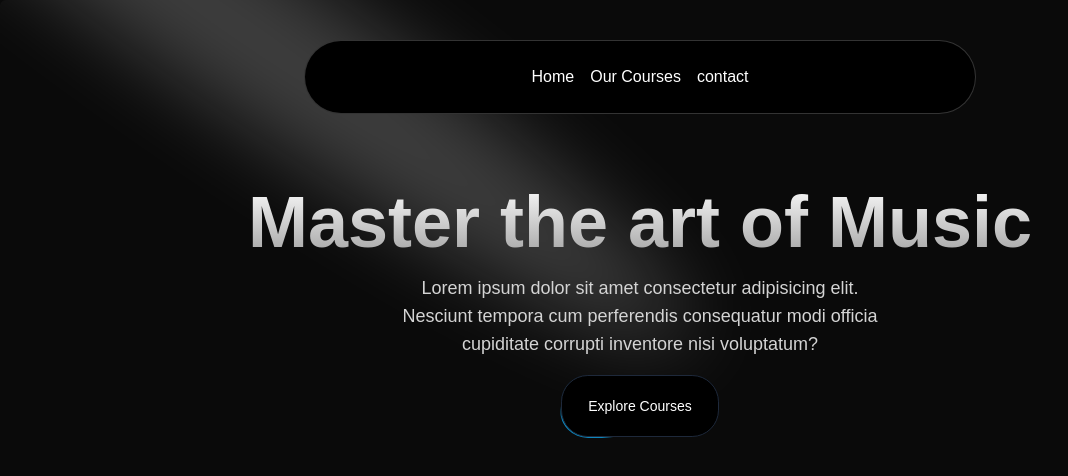
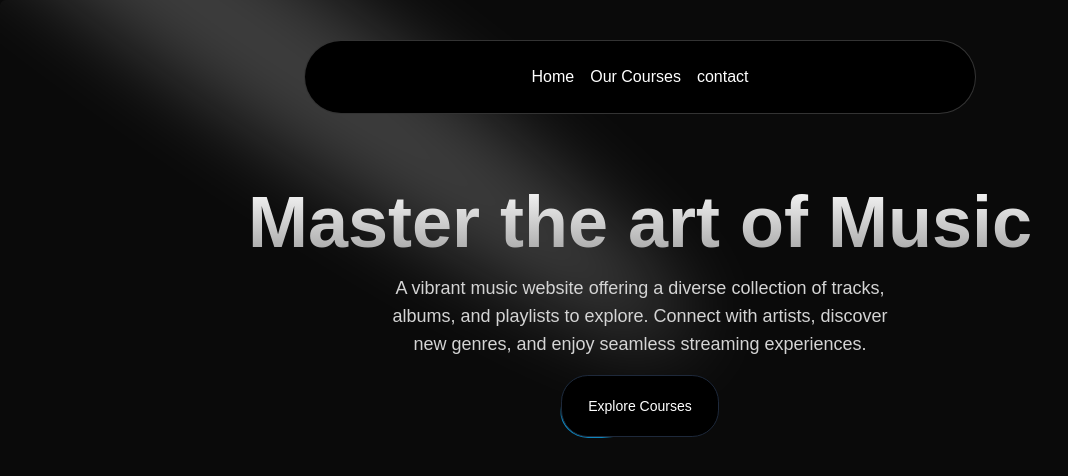
Before and after one commit to AbduRazaq-23/next-js-aceternity-ui, a Next.js app: page / in a window 1280 px wide. Shown: the top 476 px of the page, without its empty margins (0-1068 px from the left). Built offline with nearby package versions, Linux system fonts and the light colour scheme.

Commit message:
write paragraph for hero section

```diff
--- a/src/components/HeroSection.tsx
+++ b/src/components/HeroSection.tsx
@@ -15,9 +15,9 @@ const HeroSection = () => {
           Master the art of Music
         </h1>
         <p className="mt-4 font-normal text-base md:text-lg text-neutral-300 max-w-lg mx-auto">
-          Lorem ipsum dolor sit amet consectetur adipisicing elit. Nesciunt
-          tempora cum perferendis consequatur modi officia cupiditate corrupti
-          inventore nisi voluptatum?
+          A vibrant music website offering a diverse collection of tracks,
+          albums, and playlists to explore. Connect with artists, discover new
+          genres, and enjoy seamless streaming experiences.
         </p>
         <div className="p-4">
           <Link href={"/courses"}>
```
